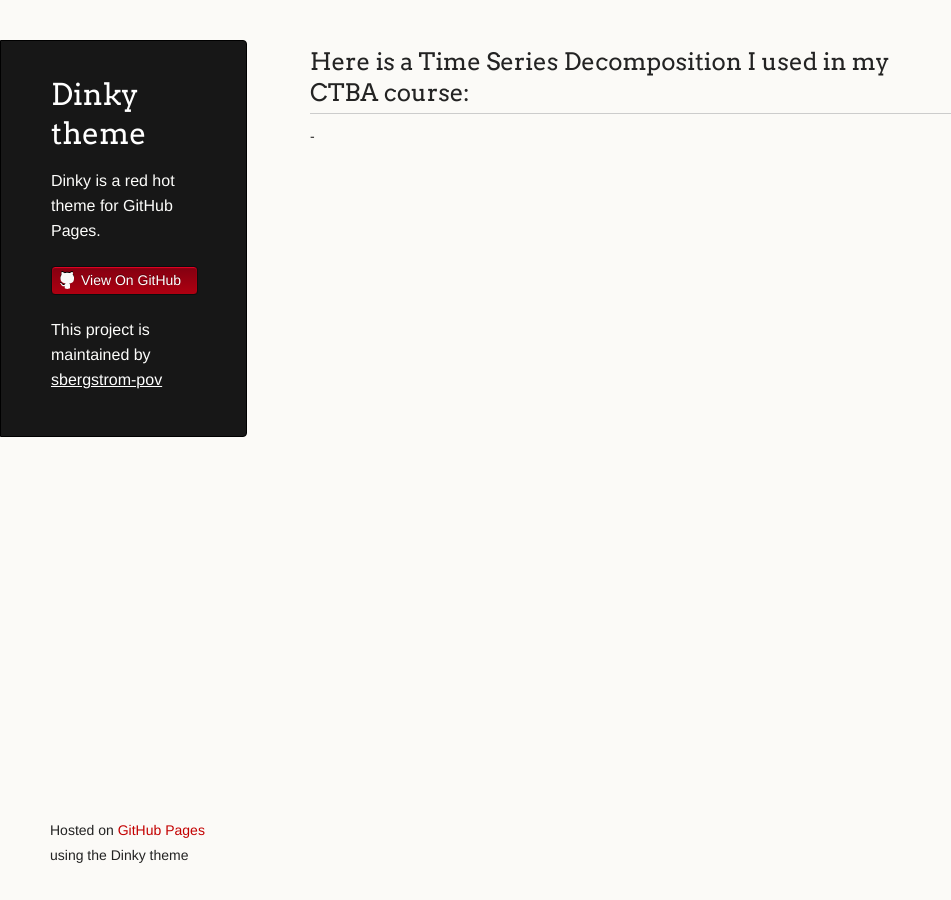
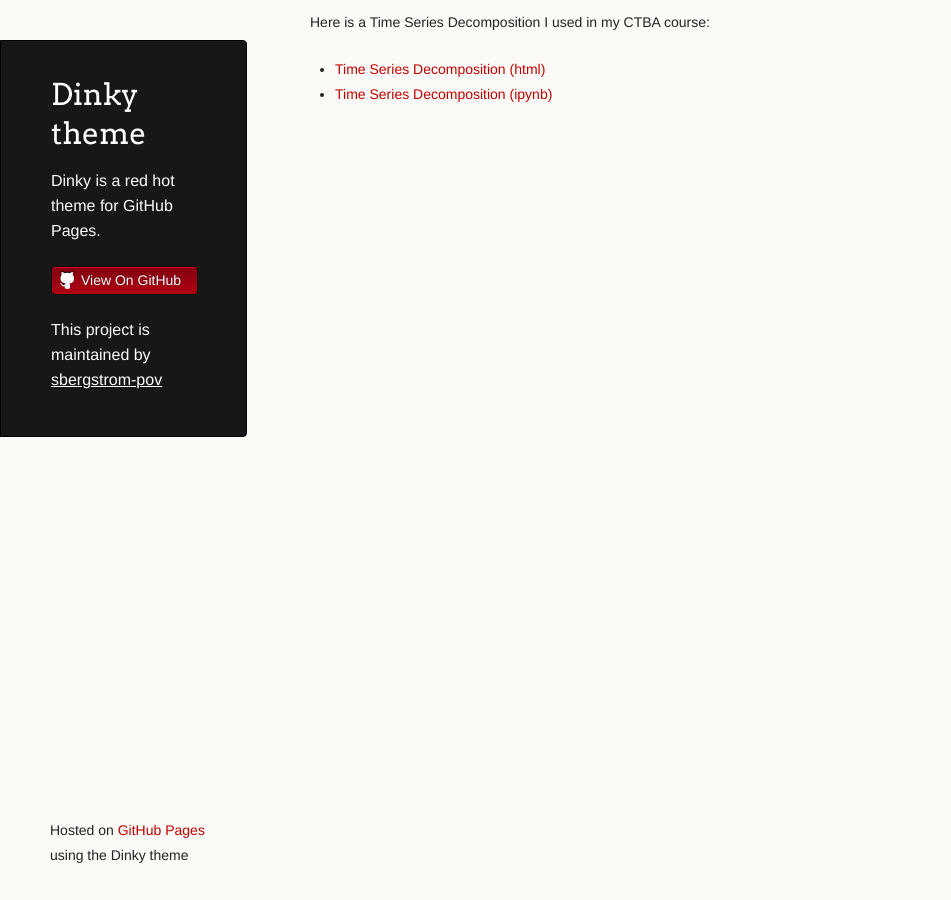
Before and after one commit to sbergstrom-pov/OLDsbergstrom-pov.github.io, a Jekyll site: the page built from timeSeries/index.md, in a window 1280 px wide. Shown: the whole page, without its empty margins (0-951 px from the left). Built offline with Jekyll 4.4.1, drawn with Linux system fonts in a browser that asks for light colours; our own code applies the rules of GitHub Pages for plain Markdown files.

Commit message:
Update index.md

```diff
--- a/timeSeries/index.md
+++ b/timeSeries/index.md
@@ -4,5 +4,5 @@
 ---
 
 Here is a Time Series Decomposition I used in my CTBA course:
--
--
+-  [Time Series Decomposition (html)](BUAD5112 M3 TimeSeries.html)
+-  [Time Series Decomposition (ipynb)](BUAD5112 M3 TimeSeries.ipynb)
```
